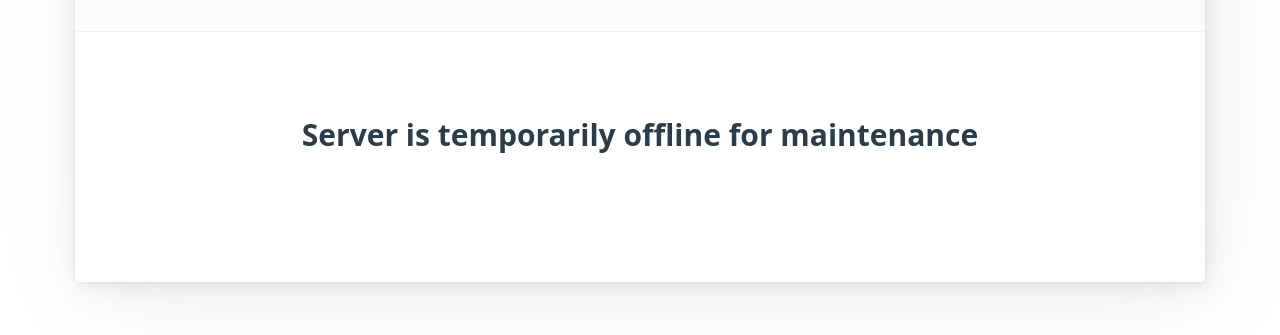
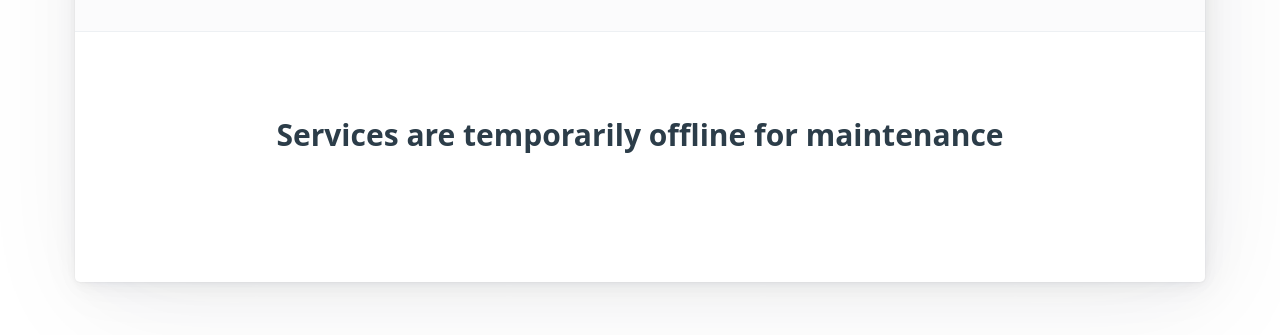
Before and after one commit to integratedmodelling/klab-maintenance-mode.github.io, a plain HTML site: page index.html in a window 1280 px wide. Shown: the part 305-640 px from the top of the page. Drawn offline with nearby package versions, Linux system fonts and the light colour scheme.

Commit message:
Change `server is` to `Services are`

```diff
--- a/index.html
+++ b/index.html
@@ -13,7 +13,7 @@
     <main class="container center">
       <article>
         <header><img src="./img/im_header_logo.png"/></header>
-        <h3>Server is temporarily offline for maintenance</h3>
+        <h3>Services are temporarily offline for maintenance</h3>
       </article>
     </main>
   </body>
```
